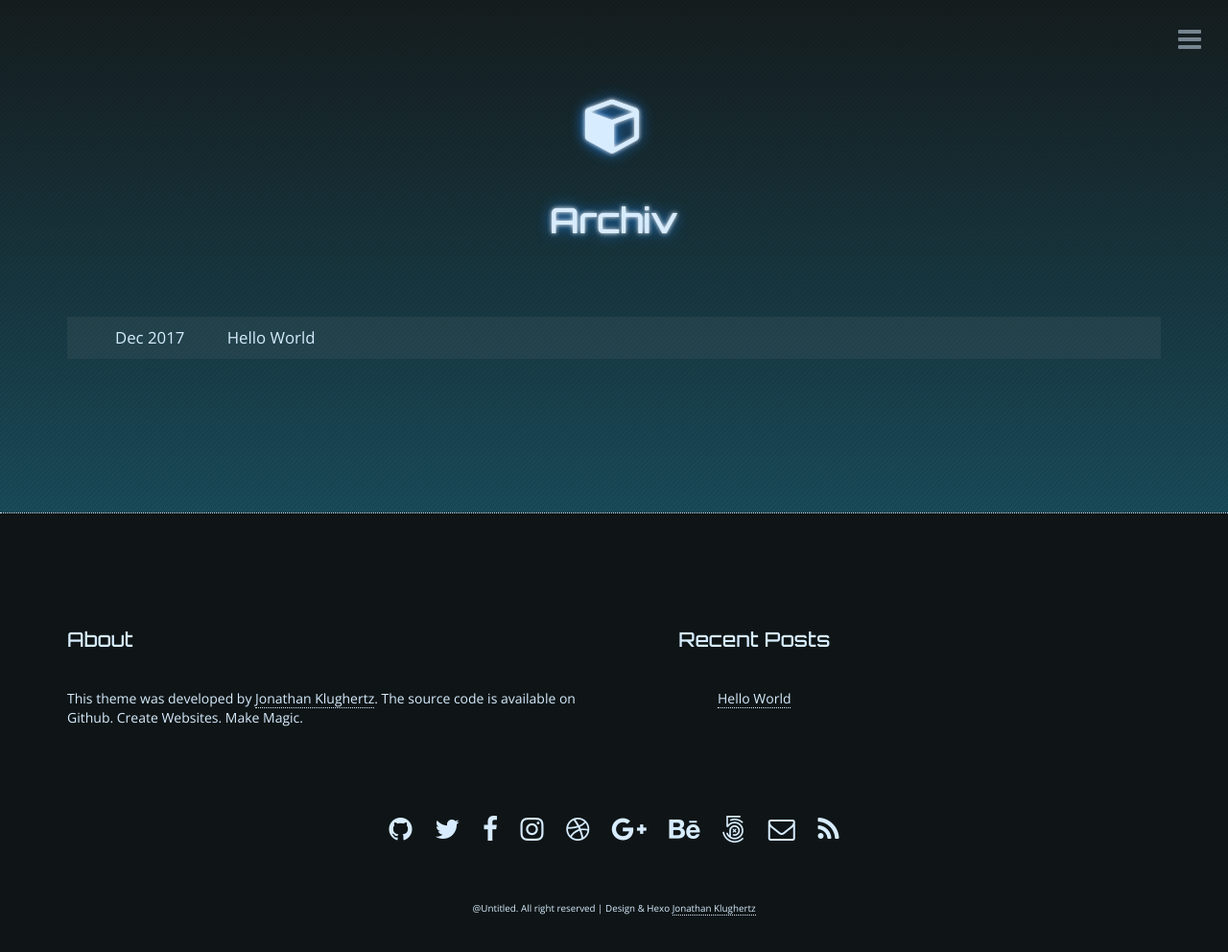
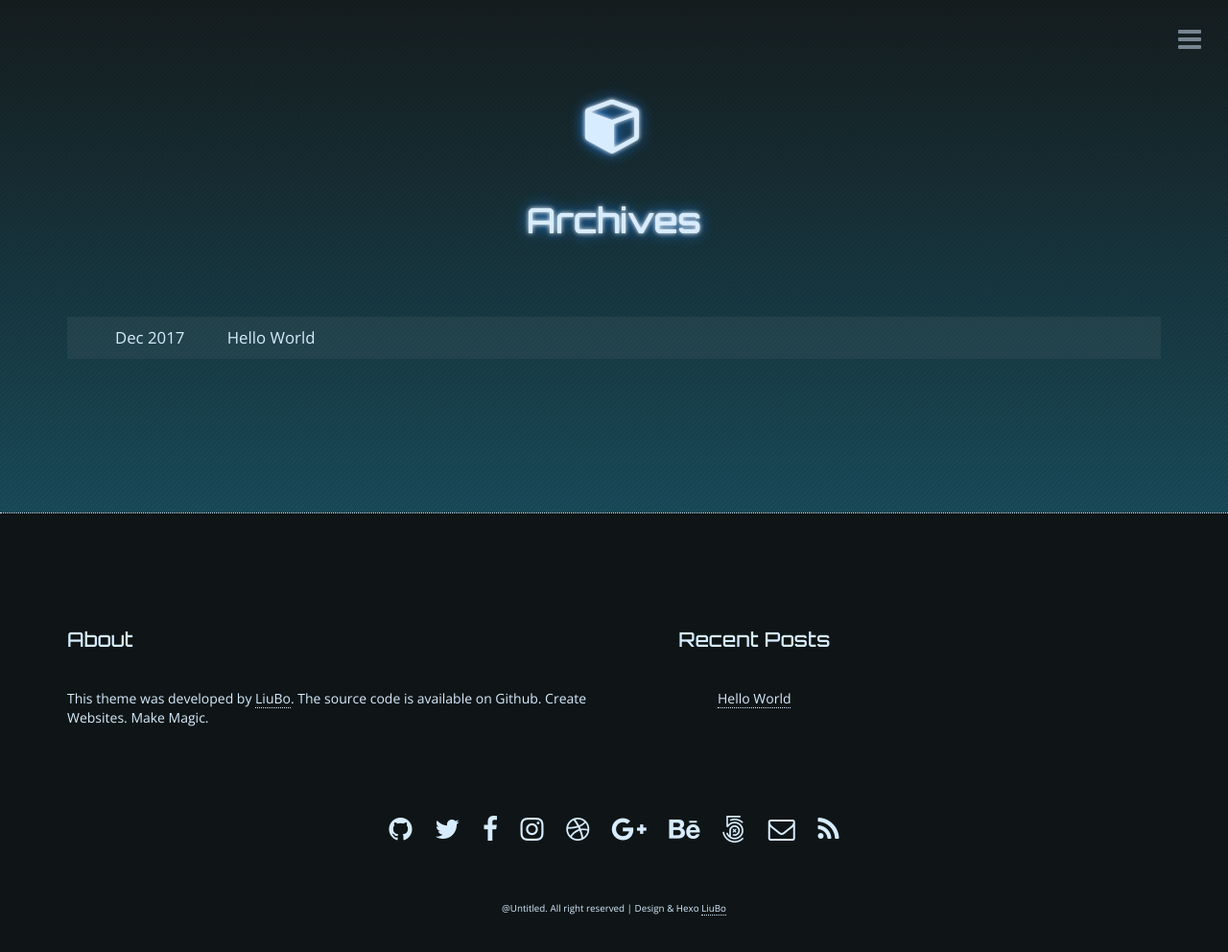
Before and after one commit to 1196034662/1196034662.github.io, a plain HTML site: page archives/index.html in a window 1280 px wide. Shown: the whole page at 96% size. Drawn offline with nearby package versions, Linux system fonts and the light colour scheme.

Commit message:
Site updated: 2017-12-12 15:34:31

```diff
--- a/archives/index.html
+++ b/archives/index.html
@@ -40,7 +40,7 @@
 
     <!-- Title -->
 
-    <title>Archiv - Hexo</title>
+    <title>Archives - Hexo</title>
 
     <!-- Bootstrap Core CSS -->
     <link rel="stylesheet" href="//maxcdn.bootstrapcdn.com/bootstrap/4.0.0-alpha.2/css/bootstrap.min.css" integrity="sha384-y3tfxAZXuh4HwSYylfB+J125MxIs6mR5FOHamPBG064zB+AFeWH94NdvaCBm8qnd" crossorigin="anonymous">
@@ -137,7 +137,7 @@
     <div class="logo">
         <a href="/"><i class="logo-icon fa fa-cube" aria-hidden="true"></i></a>
 
-            <h1 id="main-title" class="title">Archiv</h1>
+            <h1 id="main-title" class="title">Archives</h1>
 
     </div>
 </header>
@@ -168,7 +168,7 @@
             <div class="col-xs-12 col-sm-12 col-md-6 col-lg-6 footer-about">
                 <h2>About</h2>
                 <p>
-                    This theme was developed by <a href="https://github.com/klugjo">Jonathan Klughertz</a>. The source code is available on Github. Create Websites. Make Magic.
+                    This theme was developed by <a href="https://github.com/1196034662">LiuBo</a>. The source code is available on Github. Create Websites. Make Magic.
                 </p>
             </div>
 
@@ -192,7 +192,7 @@
                 <ul class="list-inline footer-social-icons">
 
                     <li class="list-inline-item">
-                        <a href="https://github.com/klugjo/hexo-theme-alpha-dust">
+                        <a href="https://github.com/1196034662">
                             <span class="footer-icon-container">
                                 <i class="fa fa-github"></i>
                             </span>
@@ -286,7 +286,7 @@
         <div class="row">
             <div class="col-xs-12 col-sm-12 col-md-12 col-lg-12">
                 <div class="footer-copyright">
-                    @Untitled. All right reserved | Design & Hexo <a href="http://www.codeblocq.com/">Jonathan Klughertz</a>
+                    @Untitled. All right reserved | Design & Hexo <a href="https://github.com/1196034662/">LiuBo</a>
                 </div>
             </div>
         </div>
```
Also changed, not shown: 2017/12/12/hello-world/index.html (+3 -3 lines), archives/2017/12/index.html (+4 -4 lines), archives/2017/index.html (+4 -4 lines), index.html (+3 -3 lines).
